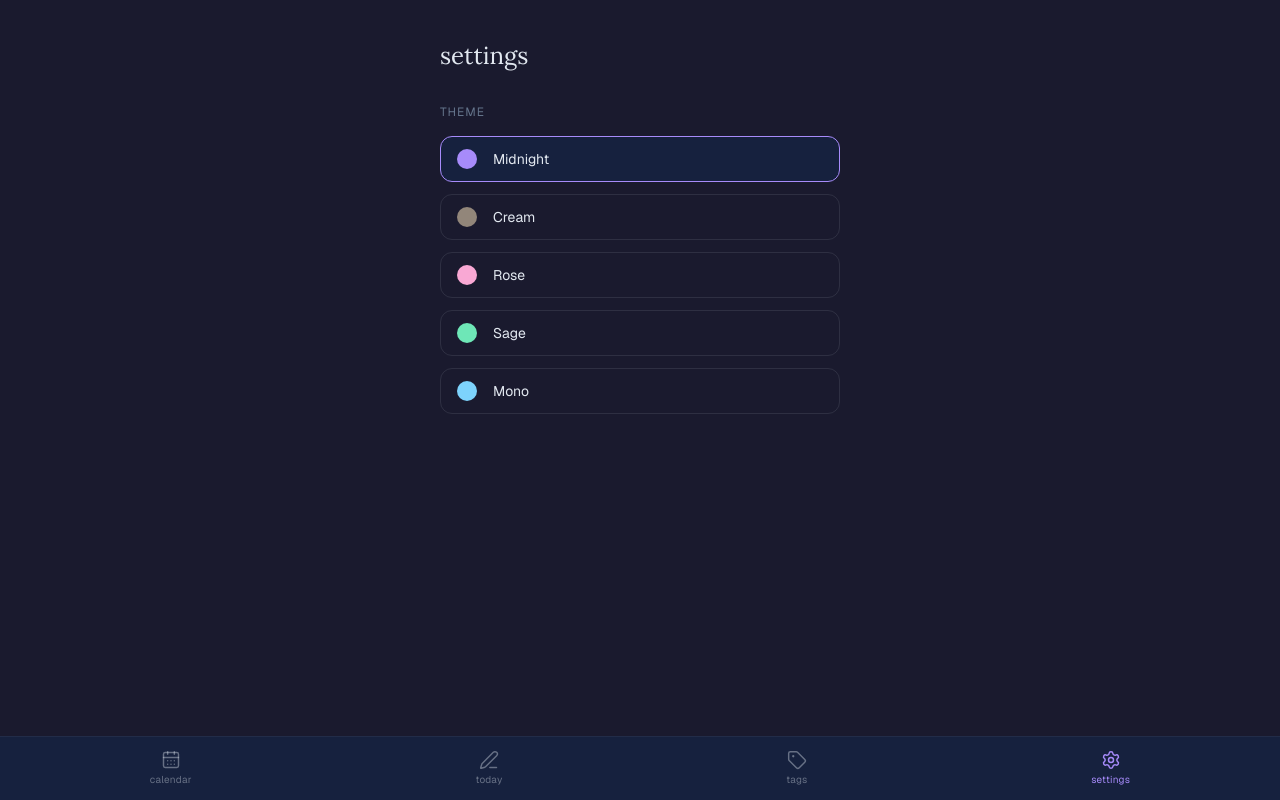
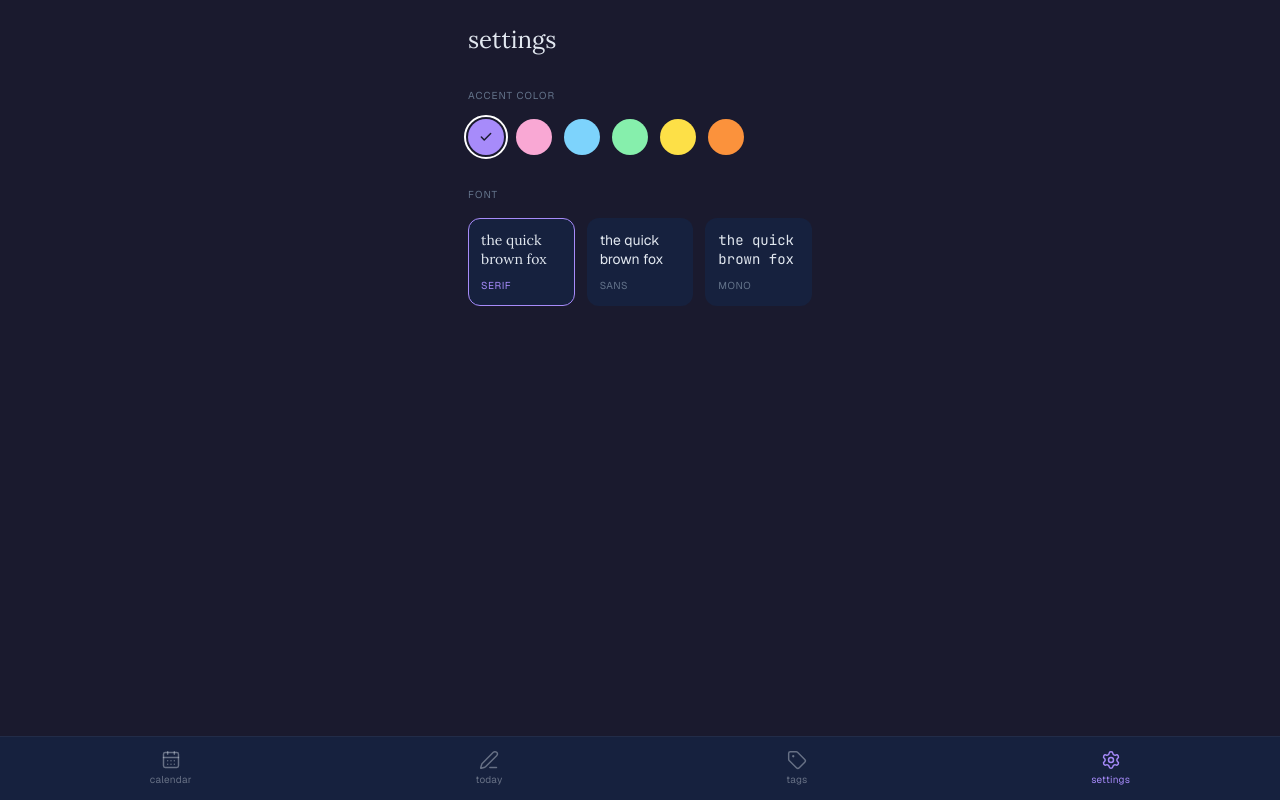
Before and after one commit to jazlyntanjy/daze, a Next.js app: page /settings in a window 1280 px wide. Built offline with nearby package versions, Linux system fonts and the light colour scheme.

Commit message:
feat: always-dark with accent color + entry font pickers

```diff
--- a/app/layout.tsx
+++ b/app/layout.tsx
@@ -1,6 +1,7 @@
 import type { Metadata, Viewport } from "next";
 import { Geist } from "next/font/google";
 import { Lora } from "next/font/google";
+import { JetBrains_Mono } from "next/font/google";
 import "./globals.css";
 import { ThemeProvider } from "@/components/ThemeProvider";
 import { BottomNav } from "@/components/BottomNav";
@@ -13,6 +14,11 @@ const geist = Geist({
 
 const lora = Lora({
   variable: "--font-lora",
+  subsets: ["latin"],
+});
+
+const jetbrains = JetBrains_Mono({
+  variable: "--font-jetbrains",
   subsets: ["latin"],
 });
 
@@ -39,7 +45,7 @@ export default function RootLayout({
   children: React.ReactNode;
 }>) {
   return (
-    <html lang="en" className={`${geist.variable} ${lora.variable} h-full`}>
+    <html lang="en" className={`${geist.variable} ${lora.variable} ${jetbrains.variable} h-full`}>
       <head>
         <link rel="manifest" href="/manifest.json" />
         <meta name="theme-color" content="#1a1a2e" />
--- a/app/settings/page.tsx
+++ b/app/settings/page.tsx
@@ -1,40 +1,83 @@
 "use client";
 
 import { useTheme } from "@/components/ThemeProvider";
+import { ACCENTS } from "@/lib/accent";
+import { FONTS, type FontId } from "@/lib/fonts";
+import { Check } from "lucide-react";
 
 export default function SettingsPage() {
-  const { theme, setThemeId, themes } = useTheme();
+  const { accent, setAccent, font, setFont } = useTheme();
 
   return (
-    <main className="flex flex-col px-6 py-10 max-w-md mx-auto">
+    <main className="flex flex-col px-5 pt-6 pb-4 max-w-sm mx-auto w-full">
       <h1 className="font-serif text-2xl mb-8" style={{ color: "var(--theme-text)" }}>
         settings
       </h1>
 
+      {/* Accent color */}
+      <section className="mb-8">
+        <p className="text-[10px] uppercase tracking-widest mb-4" style={{ color: "var(--theme-muted)" }}>
+          accent color
+        </p>
+        <div className="flex gap-3">
+          {ACCENTS.map(({ id, color }) => {
+            const selected = accent === color;
+            return (
+              <button
+                key={id}
+                onClick={() => setAccent(color)}
+                className="w-9 h-9 rounded-full flex items-center justify-center transition-transform duration-150 active:scale-95"
+                style={{
+                  backgroundColor: color,
+                  outline: selected ? "2px solid white" : "2px solid transparent",
+                  outlineOffset: "2px",
+                }}
+                aria-label={id}
+                aria-pressed={selected}
+              >
+                {selected && <Check size={14} strokeWidth={2.5} color="#1a1a2e" />}
+              </button>
+            );
+          })}
+        </div>
+      </section>
+
+      {/* Font */}
       <section>
-        <p className="text-xs uppercase tracking-widest mb-4" style={{ color: "var(--theme-muted)" }}>
-          theme
+        <p className="text-[10px] uppercase tracking-widest mb-4" style={{ color: "var(--theme-muted)" }}>
+          font
         </p>
-        <div className="flex flex-col gap-3">
-          {themes.map((t) => (
+        <div className="flex gap-3">
+          {FONTS.map(({ id, label, css }) => {
+            const selected = font === id;
+            return (
               <button
-              key={t.id}
-              onClick={() => setThemeId(t.id)}
-              className="flex items-center gap-4 px-4 py-3 rounded-xl transition-all duration-150"
+                key={id}
+                onClick={() => setFont(id as FontId)}
+                className="flex-1 flex flex-col gap-2 px-3 py-3 rounded-xl transition-all duration-150 text-left active:opacity-70"
                 style={{
-                backgroundColor: theme.id === t.id ? "var(--theme-surface)" : "transparent",
-                border: `1px solid ${theme.id === t.id ? "var(--theme-accent)" : "color-mix(in srgb, var(--theme-text) 10%, transparent)"}`,
+                  backgroundColor: "var(--theme-surface)",
+                  border: `1px solid ${selected ? "var(--theme-accent)" : "transparent"}`,
                 }}
               >
                 <span
-                className="w-5 h-5 rounded-full flex-shrink-0"
-                style={{ backgroundColor: t.accent }}
-              />
-              <span className="text-sm" style={{ color: "var(--theme-text)" }}>
-                {t.name}
+                  className="text-sm leading-snug line-clamp-2"
+                  style={{
+                    fontFamily: css,
+                    color: "var(--theme-text)",
+                  }}
+                >
+                  the quick brown fox
+                </span>
+                <span
+                  className="text-[10px] uppercase tracking-wider"
+                  style={{ color: selected ? "var(--theme-accent)" : "var(--theme-muted)" }}
+                >
+                  {label}
                 </span>
               </button>
-          ))}
+            );
+          })}
         </div>
       </section>
     </main>
--- a/components/EntryEditor.tsx
+++ b/components/EntryEditor.tsx
@@ -5,6 +5,8 @@ import { useRouter } from "next/navigation";
 import Link from "next/link";
 import { ChevronLeft, ChevronRight } from "lucide-react";
 import { useEntries } from "@/hooks/useEntries";
+import { useTheme } from "@/components/ThemeProvider";
+import { FONTS } from "@/lib/fonts";
 import { formatDisplayDate, todayString, addDays } from "@/lib/dates";
 import { MoodSelector } from "@/components/MoodSelector";
 import { TagInput } from "@/components/TagInput";
@@ -12,6 +14,8 @@ import { TagInput } from "@/components/TagInput";
 export function EntryEditor({ date: dateProp }: { date?: string }) {
   const date = dateProp ?? todayString();
   const { getEntry, saveEntry, isHydrated } = useEntries();
+  const { font } = useTheme();
+  const fontCss = FONTS.find((f) => f.id === font)?.css ?? FONTS[0].css;
   const router = useRouter();
 
   const [text, setText] = useState("");
@@ -98,8 +102,9 @@ export function EntryEditor({ date: dateProp }: { date?: string }) {
 
       {/* Textarea */}
       <textarea
-        className="flex-1 w-full bg-transparent resize-none outline-none font-serif text-[17px] leading-relaxed min-h-[50vh] placeholder:opacity-40"
+        className="flex-1 w-full bg-transparent resize-none outline-none text-[17px] leading-relaxed min-h-[50vh] placeholder:opacity-40"
         style={{
+          fontFamily: fontCss,
           color: isFuture ? "var(--theme-muted)" : "var(--theme-text)",
         }}
         placeholder={isFuture ? "" : "What's on your mind today?"}
--- a/components/ThemeProvider.tsx
+++ b/components/ThemeProvider.tsx
@@ -2,18 +2,21 @@
 
 import { createContext, useContext, useEffect } from "react";
 import { useLocalStorage } from "@/hooks/useLocalStorage";
-import { themes, defaultTheme, type Theme } from "@/lib/themes";
+import { DEFAULT_ACCENT } from "@/lib/accent";
+import { DEFAULT_FONT, type FontId } from "@/lib/fonts";
 
 interface ThemeContextValue {
-  theme: Theme;
-  setThemeId: (id: string) => void;
-  themes: Theme[];
+  accent: string;
+  setAccent: (hex: string) => void;
+  font: FontId;
+  setFont: (id: FontId) => void;
 }
 
 const ThemeContext = createContext<ThemeContextValue>({
-  theme: defaultTheme,
-  setThemeId: () => {},
-  themes,
+  accent: DEFAULT_ACCENT,
+  setAccent: () => {},
+  font: DEFAULT_FONT,
+  setFont: () => {},
 });
 
 export function useTheme() {
@@ -21,20 +24,15 @@ export function useTheme() {
 }
 
 export function ThemeProvider({ children }: { children: React.ReactNode }) {
-  const [themeId, setThemeId] = useLocalStorage("daze-theme", defaultTheme.id);
-  const theme = themes.find((t) => t.id === themeId) ?? defaultTheme;
+  const [accent, setAccent] = useLocalStorage("daze-accent", DEFAULT_ACCENT);
+  const [font, setFont] = useLocalStorage<FontId>("daze-font", DEFAULT_FONT);
 
   useEffect(() => {
-    const el = document.documentElement;
-    el.style.setProperty("--theme-bg", theme.bg);
-    el.style.setProperty("--theme-surface", theme.surface);
-    el.style.setProperty("--theme-accent", theme.accent);
-    el.style.setProperty("--theme-text", theme.text);
-    el.style.setProperty("--theme-muted", theme.muted);
-  }, [theme]);
+    document.documentElement.style.setProperty("--theme-accent", accent);
+  }, [accent]);
 
   return (
-    <ThemeContext.Provider value={{ theme, setThemeId, themes }}>
+    <ThemeContext.Provider value={{ accent, setAccent, font, setFont }}>
       {children}
     </ThemeContext.Provider>
   );
--- /dev/null
+++ b/lib/accent.ts
@@ -0,0 +1,10 @@
+export const ACCENTS = [
+  { id: "purple", color: "#a78bfa" },
+  { id: "pink",   color: "#f9a8d4" },
+  { id: "blue",   color: "#7dd3fc" },
+  { id: "green",  color: "#86efac" },
+  { id: "yellow", color: "#fde047" },
+  { id: "orange", color: "#fb923c" },
+] as const;
+
+export const DEFAULT_ACCENT = "#a78bfa";
--- /dev/null
+++ b/lib/fonts.ts
@@ -0,0 +1,8 @@
+export const FONTS = [
+  { id: "serif", label: "Serif", css: "var(--font-lora), Georgia, serif" },
+  { id: "sans",  label: "Sans",  css: "var(--font-geist), system-ui, sans-serif" },
+  { id: "mono",  label: "Mono",  css: "var(--font-jetbrains), monospace" },
+] as const;
+
+export type FontId = (typeof FONTS)[number]["id"];
+export const DEFAULT_FONT: FontId = "serif";
--- a/lib/themes.ts
+++ /dev/null
@@ -1,59 +0,0 @@
-export interface Theme {
-  id: string;
-  name: string;
-  bg: string;
-  surface: string;
-  accent: string;
-  text: string;
-  muted: string;
-}
-
-export const themes: Theme[] = [
-  {
-    id: "midnight",
-    name: "Midnight",
-    bg: "#1a1a2e",
-    surface: "#16213e",
-    accent: "#a78bfa",
-    text: "#e2e8f0",
-    muted: "#64748b",
-  },
-  {
-    id: "cream",
-    name: "Cream",
-    bg: "#faf6f0",
-    surface: "#f0ece4",
-    accent: "#92867a",
-    text: "#2d2926",
-    muted: "#9c8f85",
-  },
-  {
-    id: "rose",
-    name: "Rose",
-    bg: "#1f0d14",
-    surface: "#2d1020",
-    accent: "#f9a8d4",
-    text: "#fce7f3",
-    muted: "#9f697f",
-  },
-  {
-    id: "sage",
-    name: "Sage",
-    bg: "#0d1f17",
-    surface: "#0f2b1e",
-    accent: "#6ee7b7",
-    text: "#d1fae5",
-    muted: "#4a7a62",
-  },
-  {
-    id: "mono",
-    name: "Mono",
-    bg: "#0d1a2e",
-    surface: "#0f2040",
-    accent: "#7dd3fc",
-    text: "#e0f2fe",
-    muted: "#4a6a8a",
-  },
-];
-
-export const defaultTheme = themes[0];
```
Lines whose indentation alone changed are shown as unchanged.
